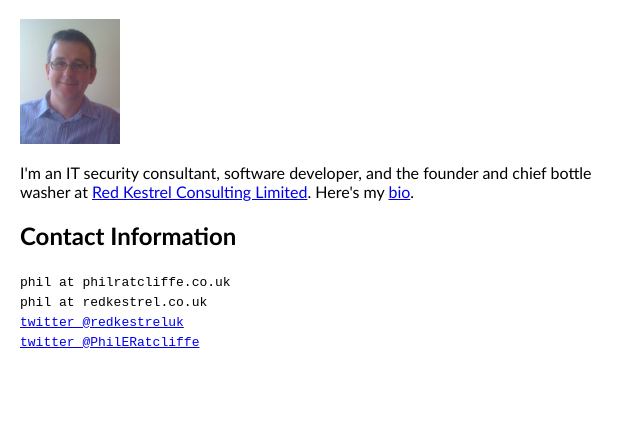
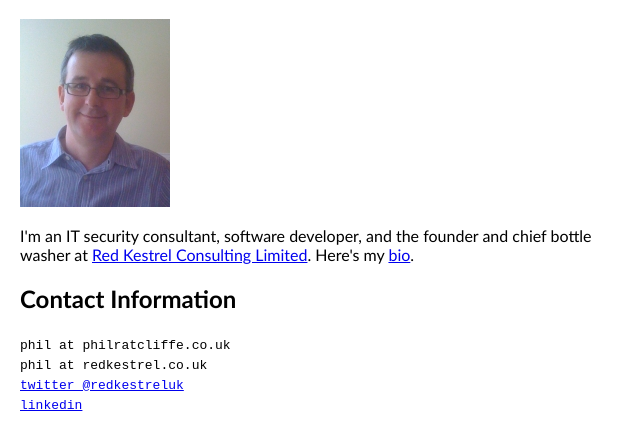
Before and after one commit to redkestrel/philr, a plain HTML site: page index.html in a window 1280 px wide. Shown: the part 63-489 px from the top of the page, without its empty margins (0-640 px from the left). Drawn offline with Linux system fonts and the light colour scheme.

Commit message:
added bio and minor changes

```diff
--- a/index.html
+++ b/index.html
@@ -9,7 +9,7 @@
 </head>
 <body>
 <h1>Phil Ratcliffe</h1>
-<img src="images/phil2.jpg" alt="Phil Ratcliffe" width="100" height="125">
+<img src="images/phil2.jpg" alt="Phil Ratcliffe" width="150" height="188">
 <p> I'm an IT security consultant, software developer, and the founder and chief bottle washer at <a href="http://www.redkestrel.co.uk">Red Kestrel Consulting Limited</a>. Here's my <a href="/bio.txt">bio</a>.
 
 
@@ -17,7 +17,9 @@
 <code>phil at philratcliffe.co.uk</code><br>
 <code>phil at redkestrel.co.uk</code><br>
 <code><a href="https://twitter.com/redkestreluk">twitter @redkestreluk</a></code><br>
-<code><a href="https://twitter.com/PhilERatcliffe">twitter @PhilERatcliffe</a></code>
+<code><a href="http://uk.linkedin.com/in/philratcliffe">linkedin</code><br>
+
+
 
 
 
```
Also changed, not shown: bio.txt (added).
